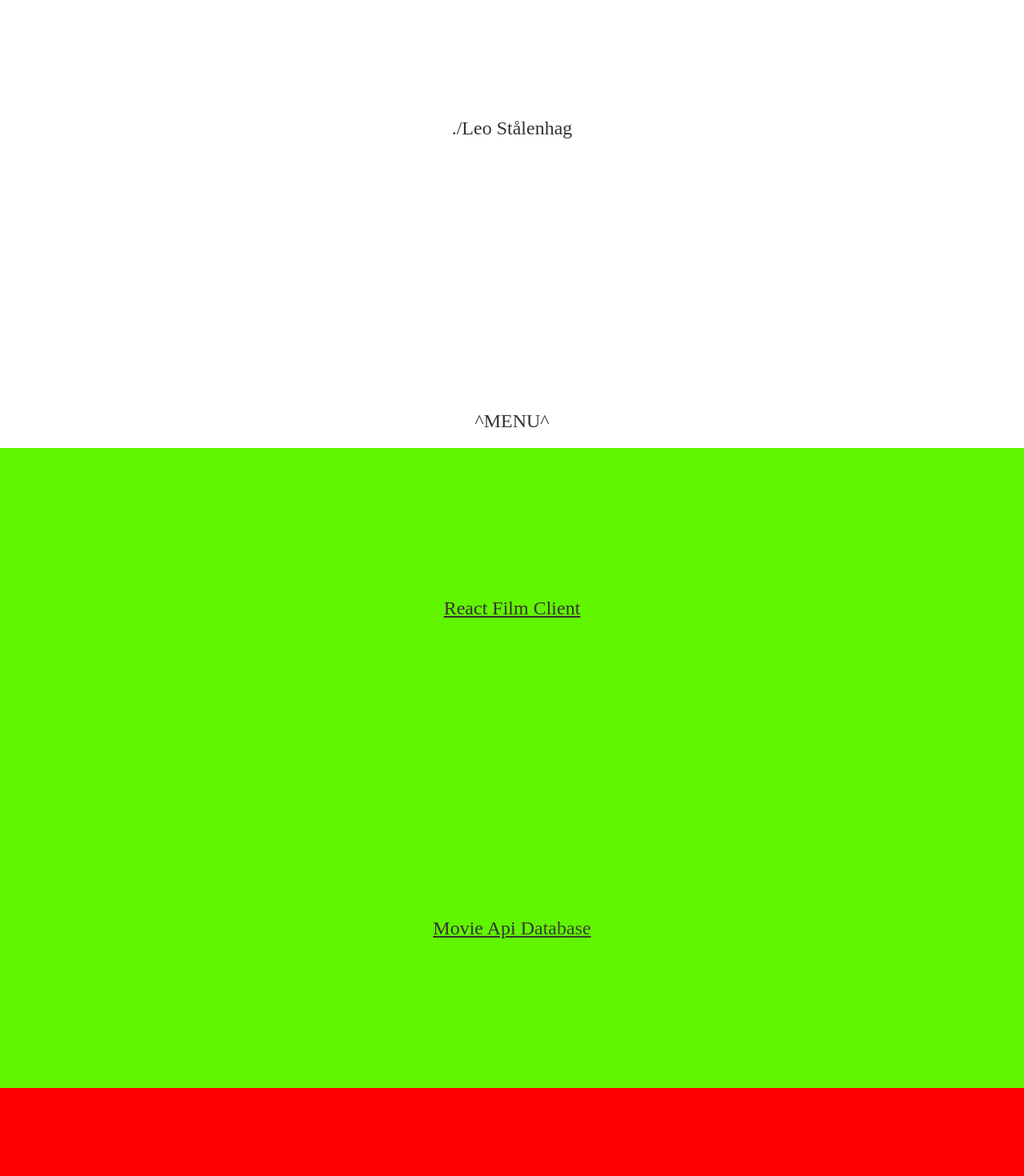
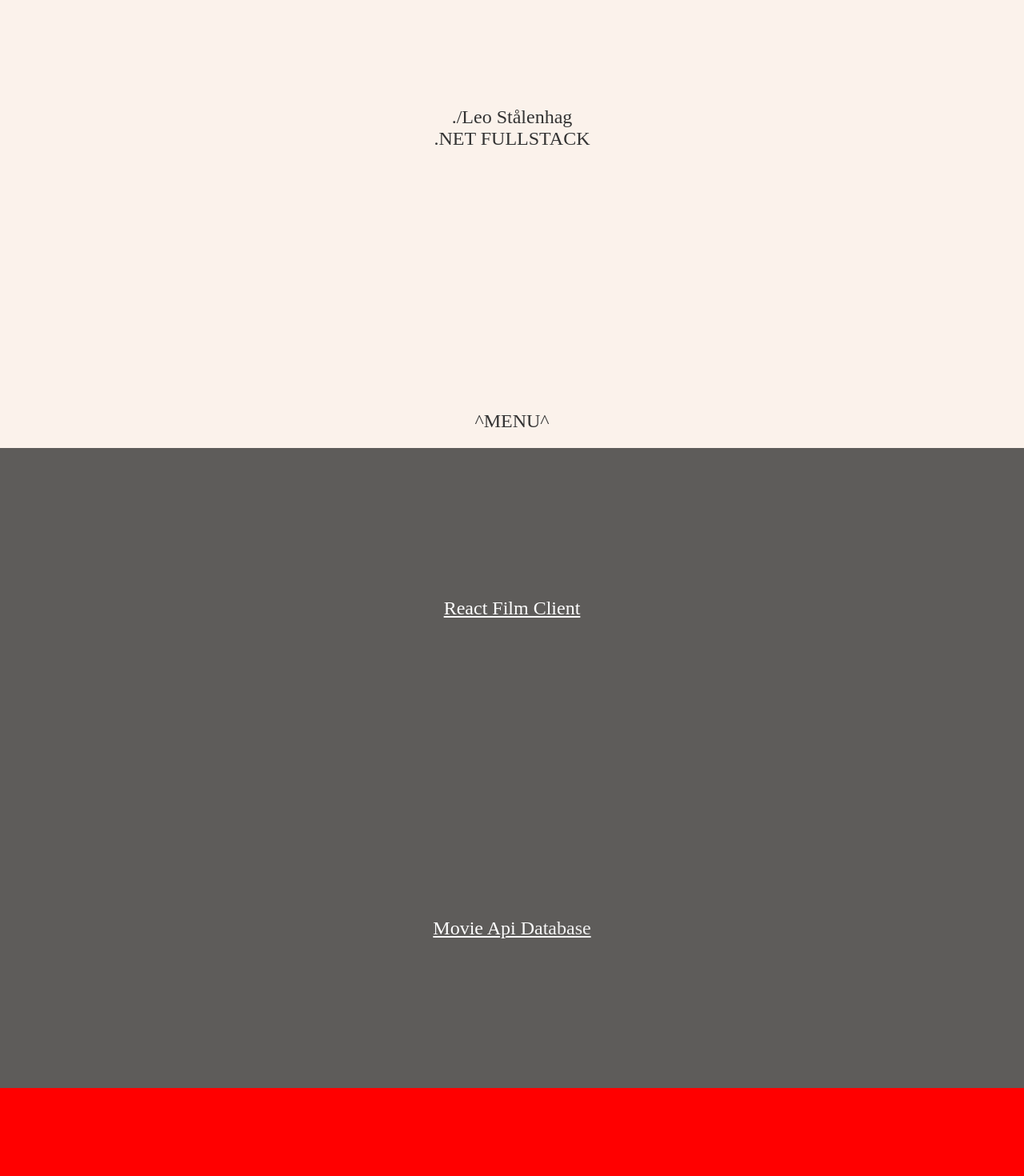
Before and after one commit to L-stal/Portfolio, a React (Vite) app: page /CV in a window 1280 px wide. Shown: the part 240-1710 px from the top of the page at 80% size. Built offline with nearby package versions, Linux system fonts and the light colour scheme; a web font is replaced by a local one.

Commit message:
Working on design

```diff
--- a/src/App.jsx
+++ b/src/App.jsx
@@ -13,7 +13,11 @@
             <div className="body">
               <div className="name">
                 <div className="shimmer">
-                  <p>./Leo Stålenhag</p>
+                  <p>
+                    ./Leo Stålenhag
+                    <br />
+                    .NET FULLSTACK
+                  </p>
                 </div>
               </div>
               <Portfolio />
--- a/src/index.css
+++ b/src/index.css
@@ -21,6 +21,7 @@
 .body {
   font-size: x-large;
   text-align: center;
+  background-color: #faefe6c4;
 }
 
 .footer {
@@ -64,5 +65,8 @@
   background-color: red;
 }
 .main-portfolio {
-  background-color: #62f500;
+  background-color: #333333c7;
 }
+.main-portfolio > .shimmer > a {
+  color: #ffffff;
+}
--- a/src/pages/Contact.jsx
+++ b/src/pages/Contact.jsx
@@ -9,6 +9,9 @@
           >
             Linked In
           </a>
+          <a href="https://github.com/L-stal" target="_blank">
+            Github
+          </a>
           <p>Mail Me</p>
         </div>
       </div>
```
